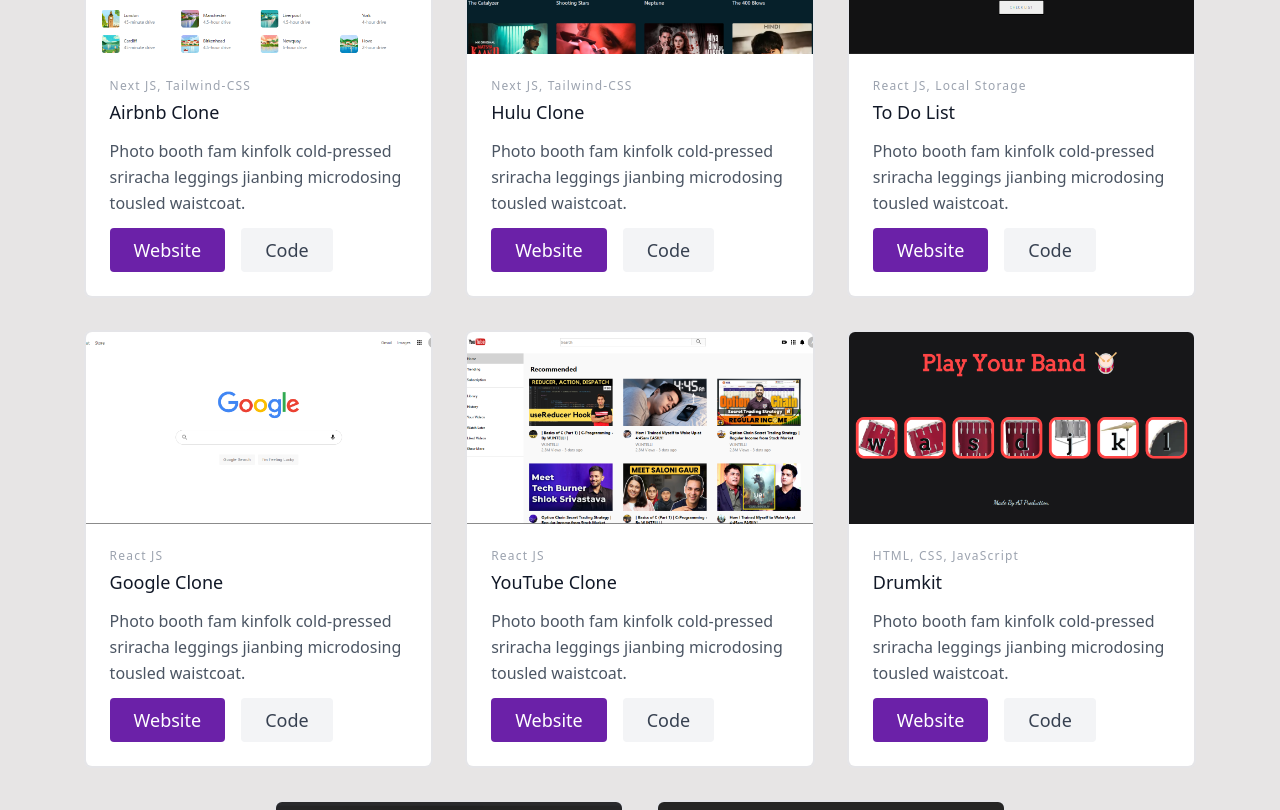
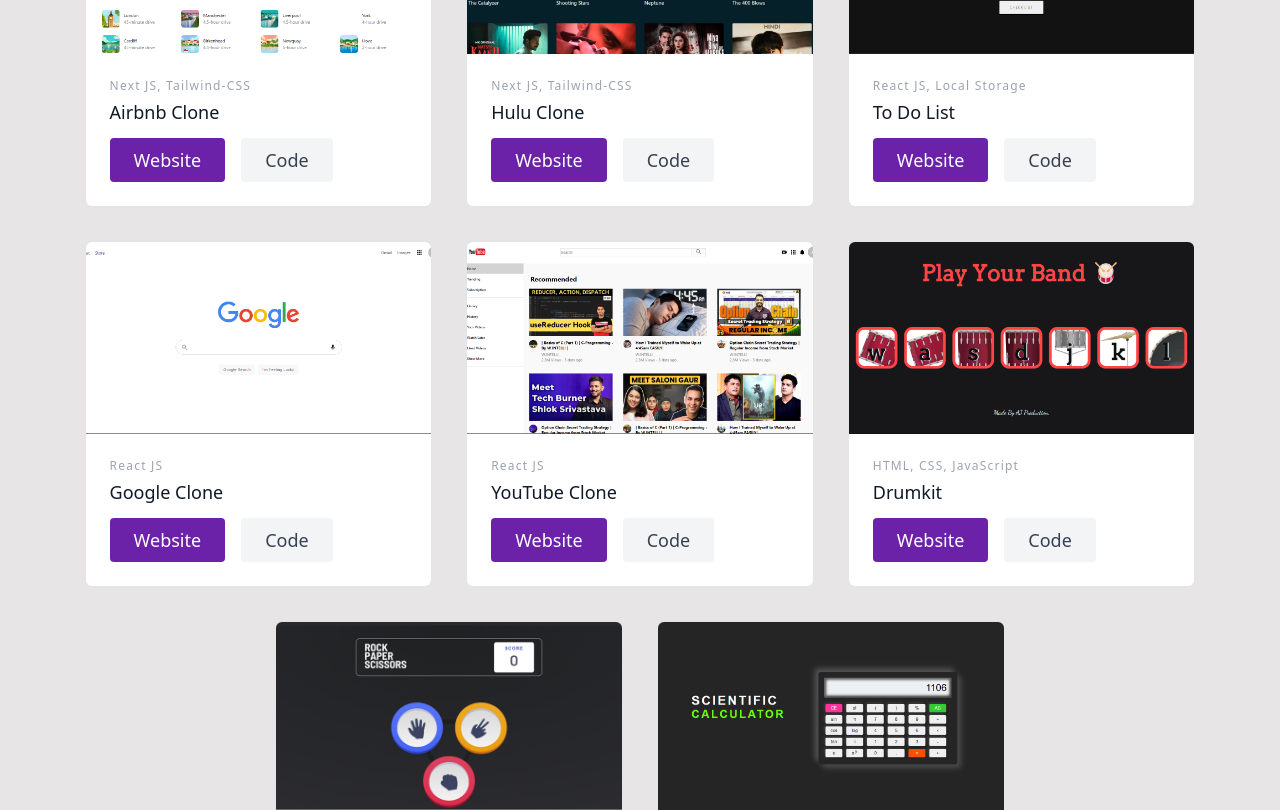
Before and after one commit to AtharvaJoshi12/projects-using-nextjs, a Next.js app: page / in a window 1280 px wide. Shown: the part 640-1450 px from the top of the page. Built offline with nearby package versions, Linux system fonts and the light colour scheme.

Commit message:
Description removed

```diff
--- a/components/ProjectContainer1.js
+++ b/components/ProjectContainer1.js
@@ -18,7 +18,7 @@
             <Project
               tech="Next JS, Tailwind-CSS"
               title="Airbnb Clone"
-              description="Photo booth fam kinfolk cold-pressed sriracha leggings jianbing microdosing tousled waistcoat."
+              description=""
               image="/images/airbnb.png"
               wlink="https://airbnbclone-lac.vercel.app/"
               clink="https://github.com/AtharvaJoshi12/airbnbclone"
@@ -26,7 +26,7 @@
             <Project
               tech="Next JS, Tailwind-CSS"
               title="Hulu Clone"
-              description="Photo booth fam kinfolk cold-pressed sriracha leggings jianbing microdosing tousled waistcoat."
+              description=""
               image="/images/huluclone.png"
               wlink="https://hulu-clone-iota-black.vercel.app/"
               clink="https://github.com/AtharvaJoshi12/hulu-clone"
@@ -34,7 +34,7 @@
             <Project
               tech="React JS, Local Storage"
               title="To Do List"
-              description="Photo booth fam kinfolk cold-pressed sriracha leggings jianbing microdosing tousled waistcoat."
+              description=""
               image="/images/todo.png"
               wlink="https://todo-bay-three.vercel.app/"
               clink="https://github.com/AtharvaJoshi12/todo-react"
@@ -42,7 +42,7 @@
             <Project
               tech="React JS"
               title="Google Clone"
-              description="Photo booth fam kinfolk cold-pressed sriracha leggings jianbing microdosing tousled waistcoat."
+              description=""
               image="/images/google.png"
               wlink="https://googleclone-blush-gamma.vercel.app/"
               clink="https://github.com/AtharvaJoshi12/googleclone/"
@@ -50,7 +50,7 @@
             <Project
               tech="React JS"
               title="YouTube Clone"
-              description="Photo booth fam kinfolk cold-pressed sriracha leggings jianbing microdosing tousled waistcoat."
+              description=""
               image="/images/youtube.png"
               wlink="https://youtubeclone-eight.vercel.app/"
               clink="https://github.com/AtharvaJoshi12/youtubeclone"
@@ -58,7 +58,7 @@
             <Project
               tech="HTML, CSS, JavaScript"
               title="Drumkit"
-              description="Photo booth fam kinfolk cold-pressed sriracha leggings jianbing microdosing tousled waistcoat."
+              description=""
               image="/images/band.png"
               wlink="https://atharvajoshi12.github.io/drumkit/"
               clink="https://github.com/AtharvaJoshi12/drumkit"
@@ -66,7 +66,7 @@
             <Project
               tech="HTML, CSS, JavaScript"
               title="Rock Paper Scissors Game"
-              description="Photo booth fam kinfolk cold-pressed sriracha leggings jianbing microdosing tousled waistcoat."
+              description=""
               image="/images/rockpaper.png"
               wlink="https://ajrockpaperscissors.netlify.app/"
               clink="https://github.com/AtharvaJoshi12/Rock-Paper-Scissors-Game."
@@ -74,7 +74,7 @@
             <Project
               tech="HTML, CSS, JavaScript"
               title="Scientific Calculator"
-              description="Photo booth fam kinfolk cold-pressed sriracha leggings jianbing microdosing tousled waistcoat."
+              description=""
               image="/images/calci.png"
               wlink="https://atharvajoshi12.github.io/Scientific-Calculator-/"
               clink="https://github.com/AtharvaJoshi12/Scientific-Calculator-"
--- a/components/ProjectContainer2.js
+++ b/components/ProjectContainer2.js
@@ -10,7 +10,7 @@
             <Project
               tech="React JS, Local Storage"
               title="To Do List"
-              description="Photo booth fam kinfolk cold-pressed sriracha leggings jianbing microdosing tousled waistcoat."
+              description=""
               image="/images/todo.png"
               wlink="https://todo-bay-three.vercel.app/"
               clink="https://github.com/AtharvaJoshi12/todo-react"
@@ -18,7 +18,7 @@
             <Project
               tech="React JS"
               title="Google Clone"
-              description="Photo booth fam kinfolk cold-pressed sriracha leggings jianbing microdosing tousled waistcoat."
+              description=""
               image="/images/google.png"
               wlink="https://googleclone-blush-gamma.vercel.app/"
               clink="https://github.com/AtharvaJoshi12/googleclone/"
@@ -26,7 +26,7 @@
             <Project
               tech="React JS"
               title="YouTube Clone"
-              description="Photo booth fam kinfolk cold-pressed sriracha leggings jianbing microdosing tousled waistcoat."
+              description=""
               image="/images/youtube.png"
               wlink="https://youtubeclone-eight.vercel.app/"
               clink="https://github.com/AtharvaJoshi12/youtubeclone"
--- a/components/ProjectContainer3.js
+++ b/components/ProjectContainer3.js
@@ -10,7 +10,7 @@
             <Project
               tech="Next JS, Tailwind-CSS"
               title="Hulu Clone"
-              description="Photo booth fam kinfolk cold-pressed sriracha leggings jianbing microdosing tousled waistcoat."
+              description=""
               image="/images/huluclone.png"
               wlink="https://hulu-clone-iota-black.vercel.app/"
               clink="https://github.com/AtharvaJoshi12/hulu-clone"
@@ -19,7 +19,7 @@
             <Project
               tech="Next JS, Tailwind-CSS"
               title="Airbnb Clone"
-              description="Photo booth fam kinfolk cold-pressed sriracha leggings jianbing microdosing tousled waistcoat."
+              description=""
               image="/images/airbnb.png"
               wlink="https://airbnbclone-lac.vercel.app/"
               clink="https://github.com/AtharvaJoshi12/airbnbclone"
--- a/components/ProjectContainer4.js
+++ b/components/ProjectContainer4.js
@@ -18,7 +18,7 @@
             <Project
               tech="HTML, CSS, JavaScript"
               title="Drumkit"
-              description="Photo booth fam kinfolk cold-pressed sriracha leggings jianbing microdosing tousled waistcoat."
+              description=""
               image="/images/band.png"
               wlink="https://atharvajoshi12.github.io/drumkit/"
               clink="https://github.com/AtharvaJoshi12/drumkit"
@@ -27,7 +27,7 @@
             <Project
               tech="HTML, CSS, JavaScript"
               title="Rock Paper Scissors Game"
-              description="Photo booth fam kinfolk cold-pressed sriracha leggings jianbing microdosing tousled waistcoat."
+              description=""
               image="/images/rockpaper.png"
               wlink="https://ajrockpaperscissors.netlify.app/"
               clink="https://github.com/AtharvaJoshi12/Rock-Paper-Scissors-Game."
@@ -36,7 +36,7 @@
             <Project
               tech="HTML, CSS, JavaScript"
               title="Scientific Calculator"
-              description="Photo booth fam kinfolk cold-pressed sriracha leggings jianbing microdosing tousled waistcoat."
+              description=""
               image="/images/calci.png"
               wlink="https://atharvajoshi12.github.io/Scientific-Calculator-/"
               clink="https://github.com/AtharvaJoshi12/Scientific-Calculator-"
```
